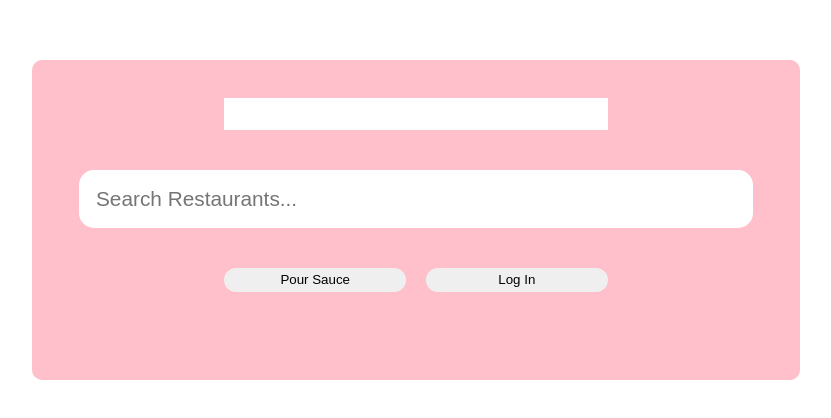
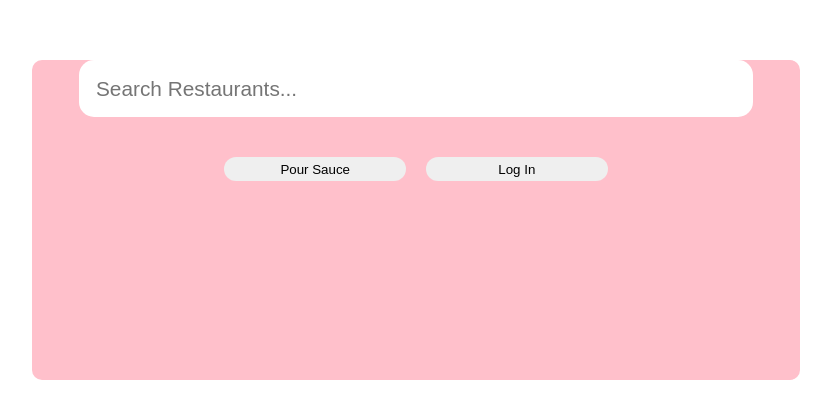
Before and after one commit to auditie/More-Sauce---Client, a React (Create React App) app: page / in a window 1280 px wide. Shown: the part 196-614 px from the top of the page, without its empty margins (224-1055 px from the left). Built offline with nearby package versions, Linux system fonts and the light colour scheme.

Commit message:
Remove logo placeholder.

```diff
--- a/src/pages/HomePage/HomePage.js
+++ b/src/pages/HomePage/HomePage.js
@@ -9,7 +9,6 @@ class HomePage extends Component {
     render() {
         return (
             <div className='home-page'>
-                <div className='home-page__logo'></div>
                 <input type='text' placeholder='Search Restaurants...' className='home-page__search' />
                 <div className='home-page__buttons'>
                     <button type='submit' className='home-page__search-submit'>Pour Sauce</button>
```
